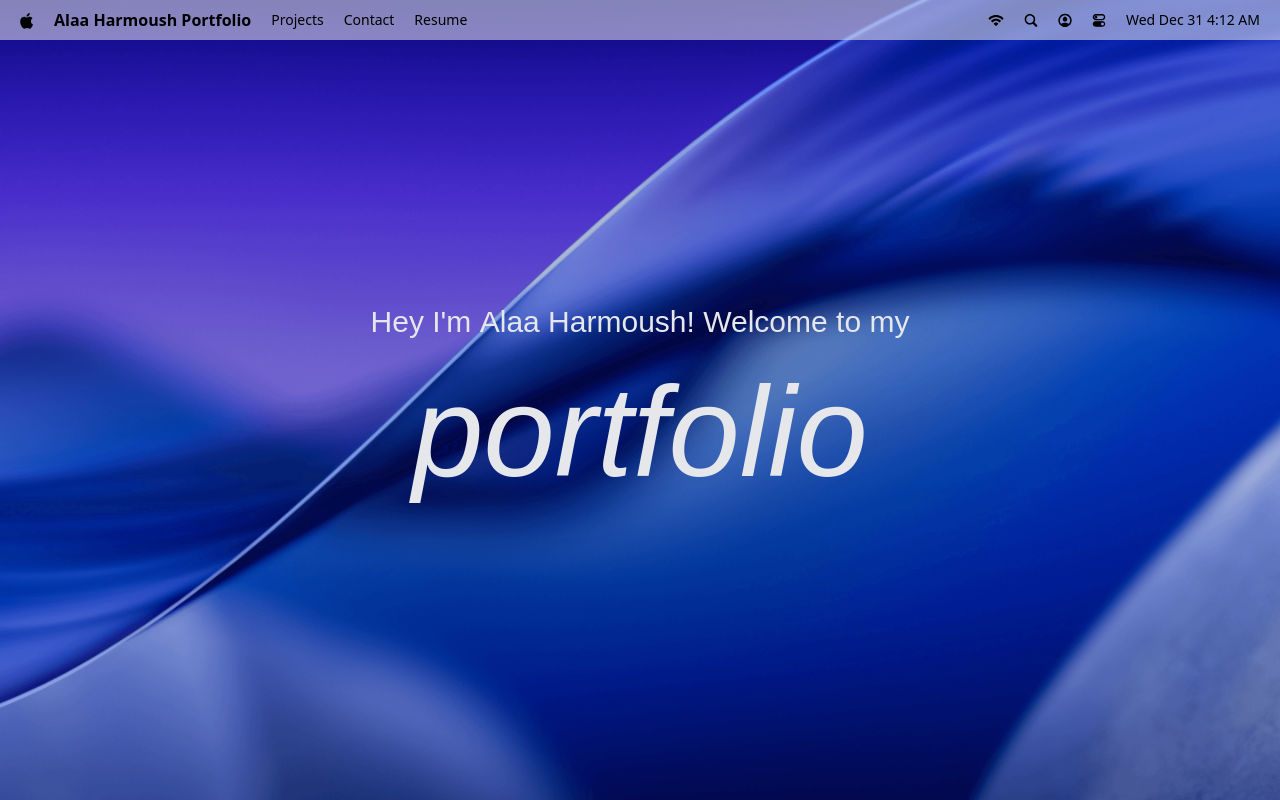
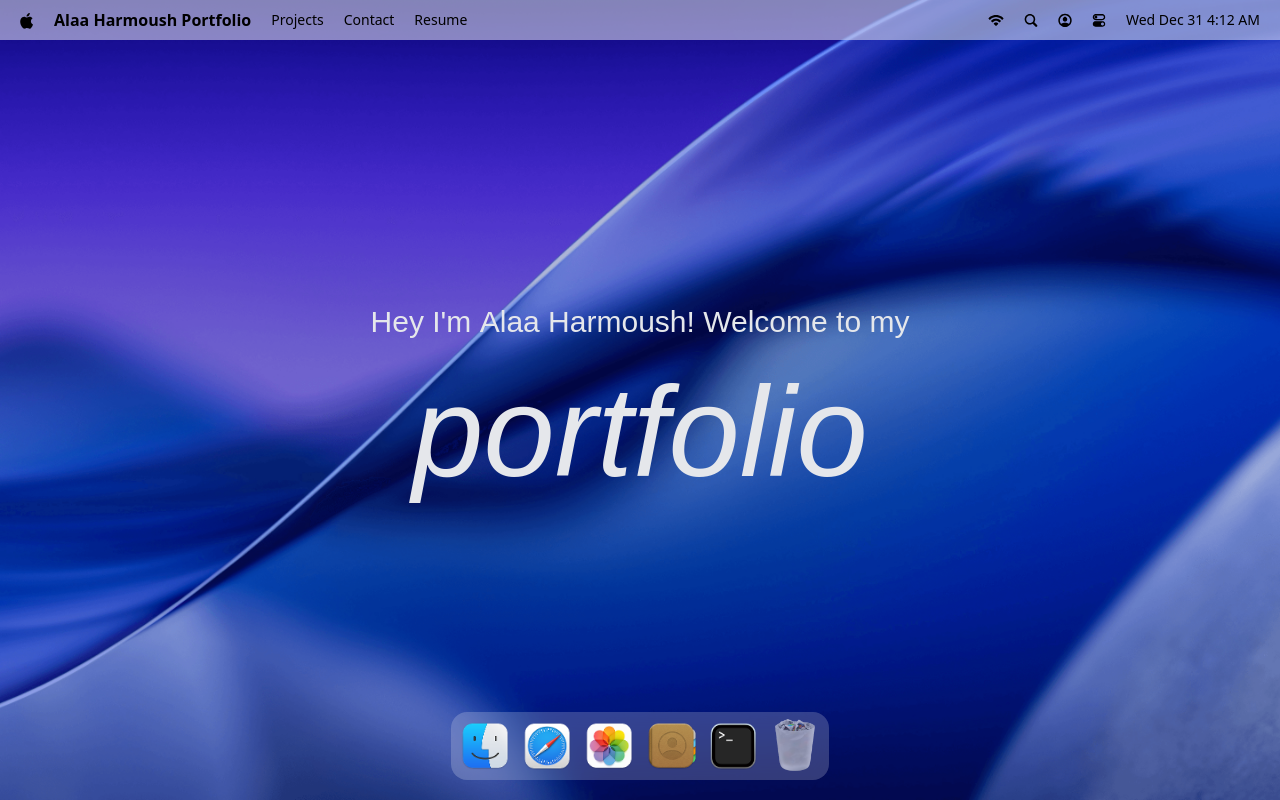
Before and after one commit to AlaaHarmoush1/My-Portfolio, a React (Vite) app: page / in a window 1280 px wide. Built offline with nearby package versions, Linux system fonts and the light colour scheme; a web font is replaced by a local one.

Commit message:
implemented Docs section

```diff
--- a/package.json
+++ b/package.json
@@ -17,6 +17,7 @@
     "lucide-react": "^0.562.0",
     "react": "^19.2.0",
     "react-dom": "^19.2.0",
+    "react-tooltip": "^5.30.0",
     "tailwindcss": "^4.1.18"
   },
   "devDependencies": {
--- a/src/App.jsx
+++ b/src/App.jsx
@@ -1,4 +1,4 @@
-import { Navbar, Welcome } from '#components/index'
+import { Navbar, Welcome, Docs } from '#components/index'
 import React from 'react'
 
 const App = () => {
@@ -6,6 +6,7 @@ const App = () => {
     <main>
         <Navbar/>
         <Welcome/>
+        <Docs/>
     </main>
   )
 }
--- /dev/null
+++ b/src/components/Docs.jsx
@@ -0,0 +1,89 @@
+import { dockApps } from '#constants/index.js'
+import { useGSAP } from '@gsap/react'
+import React, { useRef } from 'react'
+import { Tooltip } from 'react-tooltip'
+import gsap from 'gsap'
+
+const Docs = () => {
+    const docRef = useRef(null)
+
+    useGSAP(() => {
+        const dock = docRef.current;
+
+        if(!dock) return;
+
+        const icons = dock.querySelectorAll(".dock-icon");
+
+        const animateIcons = (mouseX) => {
+            const { left } = dock.getBoundingClientRect();
+
+            icons.forEach((icon) => {
+                const { left: iconLeft, width } = icon.getBoundingClientRect();
+
+                const center = iconLeft - left + width / 2;
+                const distance = Math.abs(mouseX - center);
+
+                const intensity = Math.exp(-(distance ** 2.5) / 20000);
+
+                gsap.to(icon, {
+                    scale: 1 + 0.25 * intensity,
+                    y: -15 * intensity,
+                    duration: 0.2,
+                    ease: "power1.out"
+                })
+            });
+        }
+
+        const handleMouseMove = (e) => {
+            const { left } = dock.getBoundingClientRect();
+
+            animateIcons(e.clientX - left)
+        }
+
+        const resetIcons = () => { icons.forEach ((icon) => gsap.to(icon, {
+            scale:1,
+            y:0,
+            duration:0.3,
+            ease: "power1.out"
+        }))}
+
+        dock.addEventListener('mouseover', handleMouseMove)
+        dock.addEventListener('mouseleave', resetIcons)
+
+        return () => {
+            dock.removeEventListener("mousemove", handleMouseMove)
+            dock.removeEventListener("mouseleave", resetIcons)
+        }
+    })
+
+    const toggleApp = (app) => { }
+
+    return (
+        <section id='dock'>
+            <div ref={docRef} className='dock-container'>
+                {dockApps.map(({ id, name, icon, canOpen }) => (
+                    <div key={id} className='relative flex justify-center'>
+                        <button
+                        type='button'
+                        className='dock-icon'
+                        aria-label={name}
+                        data-tooltip-id="dock-tooltip"
+                        data-tooltip-content={name}
+                        data-tooltip-delay-show={150}
+                        disabled={!canOpen}
+                        onClick={() => toggleApp({id, canOpen})}>
+                            <img src={`/images/${icon}`}
+                             alt={name}
+                             loading='lazy'
+                             className={canOpen ? "" : "opacity-60"}
+                              />
+                        </button>
+                    </div>
+                ))}
+                <Tooltip id='dock-tooltip' place='top' className='tooltip' />
+            </div>
+        </section>
+    )
+}
+
+export default Docs
--- a/src/components/index.js
+++ b/src/components/index.js
@@ -1,4 +1,5 @@
 import Navbar from "./Navbar";
 import Welcome from "./Welcome";
+import Docs from "./Docs";
 
-export {Navbar, Welcome}
+export {Navbar, Welcome, Docs}
```
Also changed, not shown: 1 other file (tests, documents, lock files or other folders).
